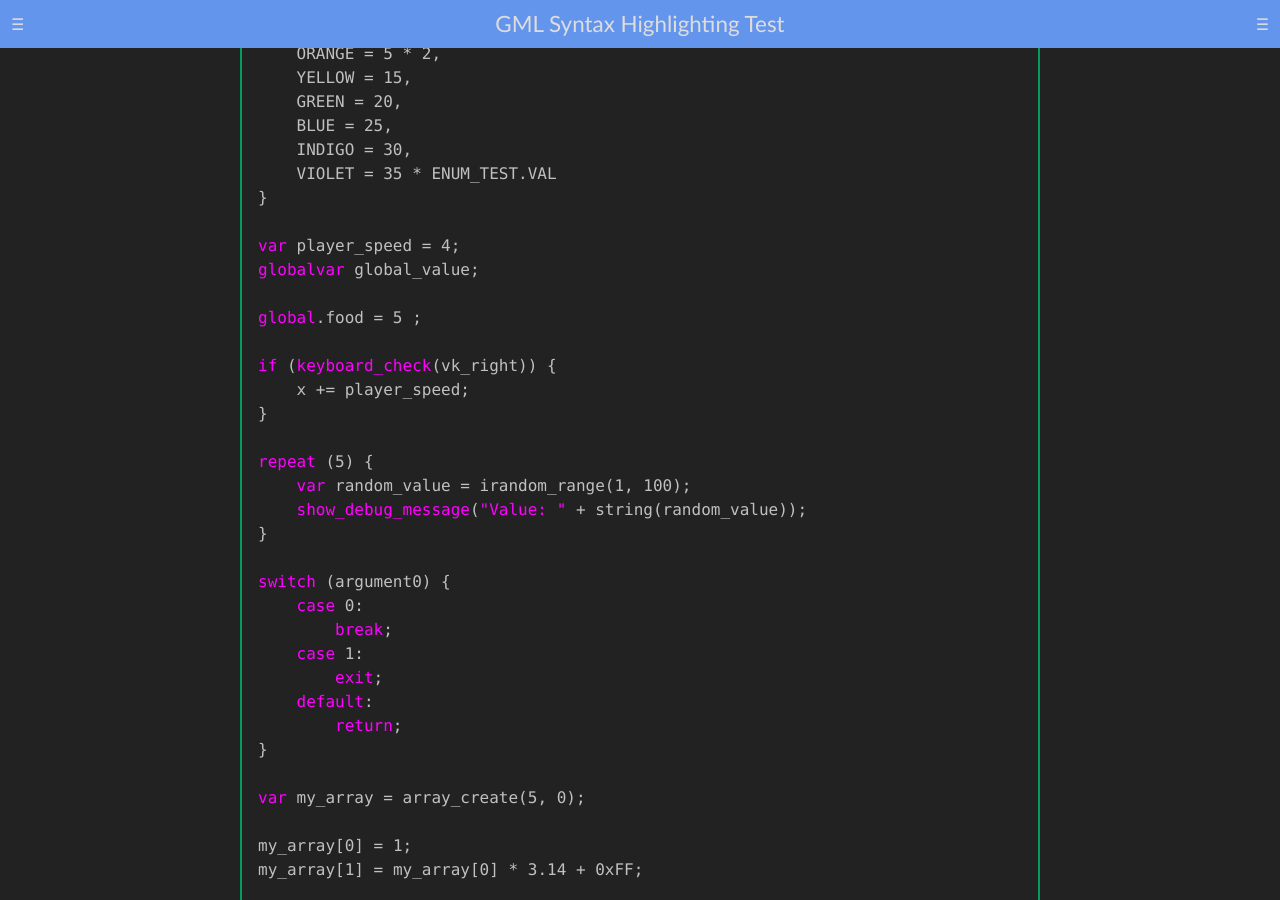
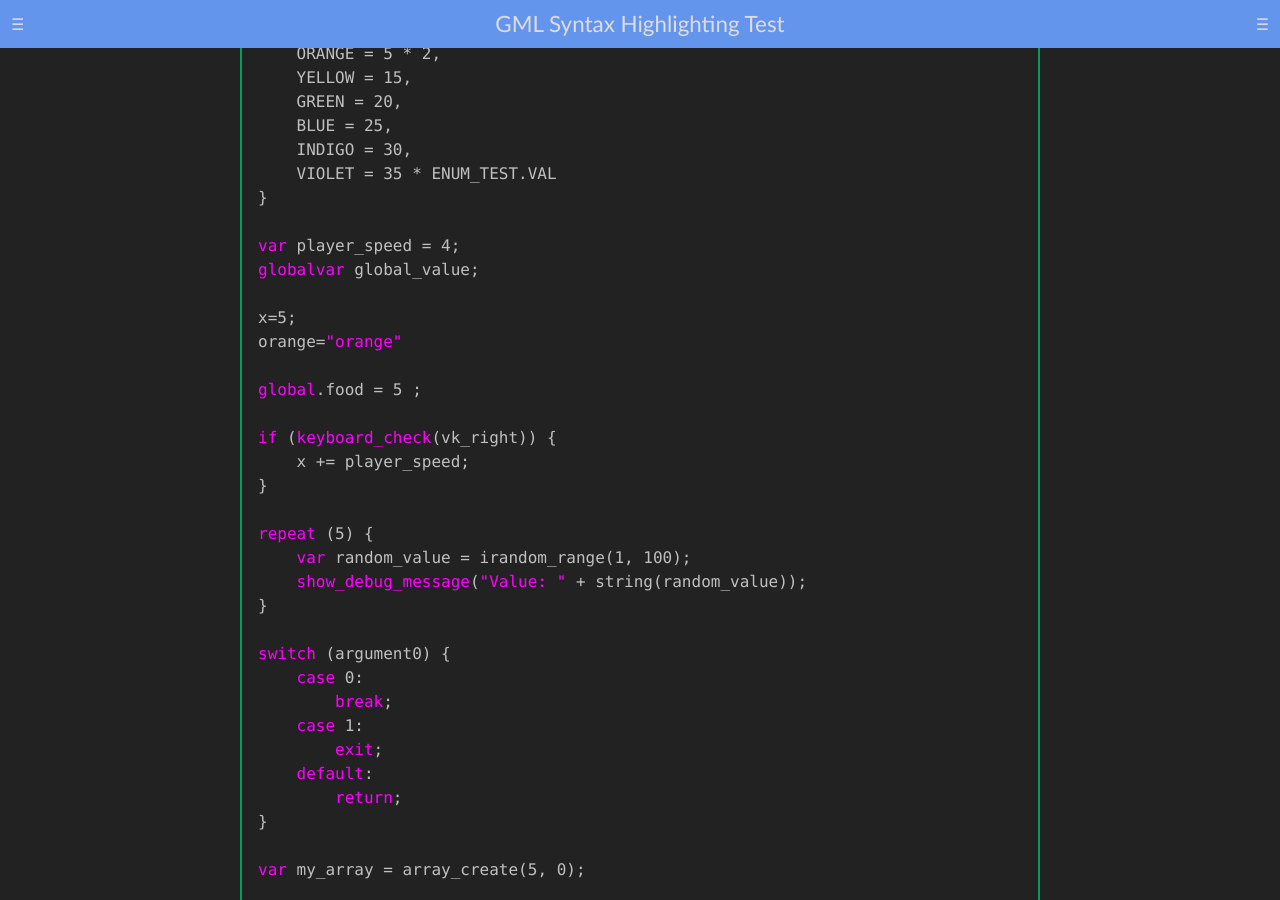
Before and after one commit to zBuLe/Chronicle-Destiny, a Jekyll site: the page built from gml.md, in a window 1280 px wide and 900 px high, scrolled down 820 px. Built offline with Jekyll 4.4.1, drawn with Linux system fonts in a browser that asks for light colours; nearby versions of some CDN libraries.

Commit message:
style: add variable assignments for x and orange in GML syntax demo

```diff
--- a/gml.md
+++ b/gml.md
@@ -47,6 +47,9 @@ enum RAINBOW
 
 var player_speed = 4;
 globalvar global_value;
+
+x=5;
+orange="orange"
 
 global.food = 5 ;
 
```
